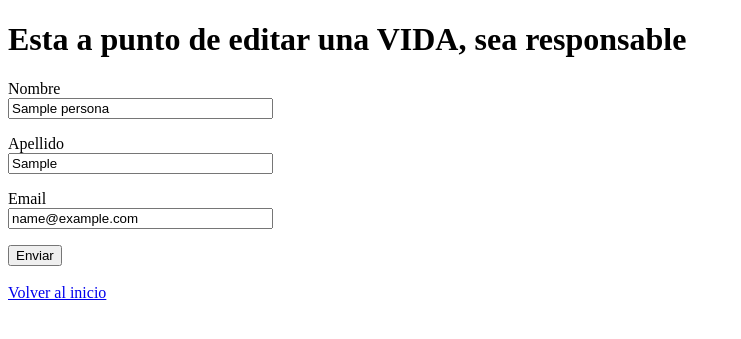
After one commit to Guido564/projecto-sap-flask, a Flask app: page /editar/1 in a window 1280 px wide. The commit adds this page. Shown: the top 339 px of the page, without its empty margins (0-741 px from the left). Run offline with Flask 2, Linux system fonts and the light colour scheme; tables that the repository leaves empty hold one stand-in row (values such as "Sample post").

Commit message:
Edicion y eliminacion de persona, projecto finalizado :D

```diff
--- a/app.py
+++ b/app.py
@@ -27,7 +27,7 @@ app.config['SECRET_KEY']='llave_secre_jejeje'
 @app.route('/index')
 @app.route('/index.html')
 def inicio():
-    personas = Persona.query.all()
+    personas = Persona.query.order_by('id')
     total_personas = Persona.query.count()
     app.logger.debug(f'Listado de personas: {personas}')
     app.logger.debug(f'Total de personas: {total_personas}')
@@ -51,3 +51,23 @@ def agregar():
             db.session.commit()
             return redirect(url_for('inicio'))
     return render_template('agregar.html', forma=personaForm)
+
+@app.route('/editar/<int:id>', methods=['GET', 'POST'])
+def editar(id):
+    persona = Persona.query.get_or_404(id)
+    personaForm = PersonaForm(obj=persona)
+    if request.method == 'POST':
+        if personaForm.validate_on_submit():
+            personaForm.populate_obj(persona)
+            app.logger.debug(f'Persona ha actualizar: {persona}')
+            db.session.commit()
+            return redirect(url_for('inicio'))
+    return render_template('editar.html', forma=personaForm)
+
+@app.route('/eliminar/<int:id>')
+def eliminar(id):
+    persona = Persona.query.get_or_404(id)
+    app.logger.debug(f'Persona ha eliminar: {persona}')
+    db.session.delete(persona)
+    db.session.commit()
+    return redirect(url_for('inicio'))
--- /dev/null
+++ b/templates/editar.html
@@ -0,0 +1,28 @@
+<!DOCTYPE html>
+<html lang="en">
+<head>
+    <meta charset="UTF-8">
+    <title>Edicion</title>
+</head>
+<body>
+  <h1>Esta a punto de editar una VIDA, sea responsable</h1>
+  <form method="POST">
+    {{forma.csrf_token}}
+    <p>
+      {{forma.nombre.label}} <br>
+      {{forma.nombre(size=30)}}
+    </p>
+    <p>
+      {{forma.apellido.label}} <br>
+      {{forma.apellido(size=30)}}
+    </p>
+    <p>
+      {{forma.email.label}} <br>
+      {{forma.email(size=30)}}
+    </p>
+    <spa>{{forma.enviar()}}</spa>
+  </form>
+  <br>
+  <a href="{{url_for('inicio')}}">Volver al inicio</a>
+</body>
+</html>
--- a/templates/index.html
+++ b/templates/index.html
@@ -16,6 +16,8 @@
                     <th>Apellido</th>
                     <th>Email</th>
                     <th></th>
+                    <th></th>
+                    <th></th>
                 </tr>
             </thead>
             <tbody>
@@ -26,6 +28,8 @@
                         <td>{{persona.apellido}}</td>
                         <td>{{persona.email}}</td>
                         <td><a href="ver/{{persona.id}}">Mas</a></td>
+                        <td><a href="editar/{{persona.id}}">Editar</a></td>
+                        <td><a href="eliminar/{{persona.id}}">Eliminar</a></td>
                     </tr>
                 {% endfor %}
             </tbody>
```
